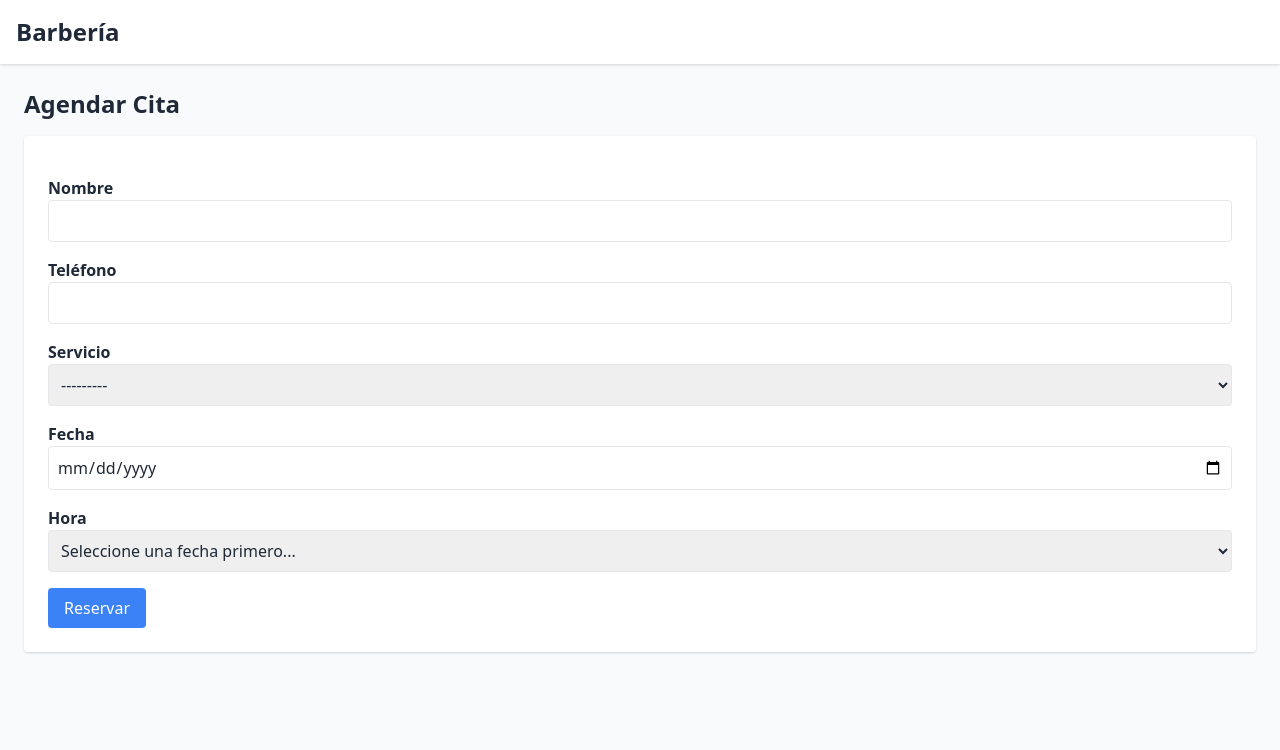
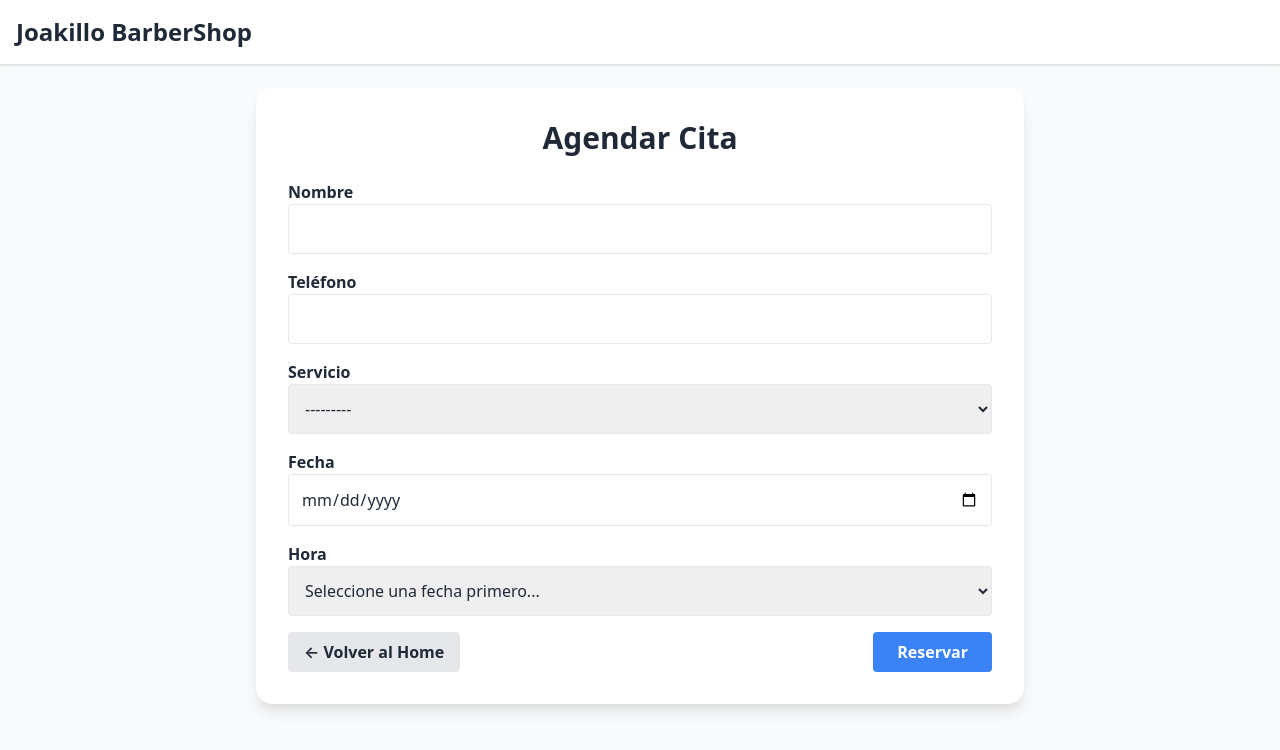
Before and after one commit to benjamonHatake/barberia_web, a Django app: page /agendar/ in a window 1280 px wide. Shown: the top 750 px of the page. Run offline with Django 5.2, Linux system fonts and the light colour scheme; data that the repository does not hold is empty; some libraries are stand-ins or nearby versions.

Commit message:
Mejora estilo y funcionalidad de agendar

```diff
--- a/agenda/templates/agenda/agendar.html
+++ b/agenda/templates/agenda/agendar.html
@@ -1,72 +1,75 @@
 {% extends 'agenda/base.html' %}
+{% load widget_tweaks %}
 
 {% block title %}Agendar Cita{% endblock %}
 
 {% block content %}
-<h2 class="text-2xl font-bold mb-4">Agendar Cita</h2>
+<div class="max-w-3xl mx-auto bg-white shadow-lg rounded-2xl p-8">
 
-<!-- Mensaje de éxito o error -->
+    <h2 class="text-3xl font-bold mb-6 text-center">Agendar Cita</h2>
+
     {% if messages %}
-<div id="mensaje-formulario" class="mb-6">
         {% for message in messages %}
-        <div class="p-4 rounded shadow text-white
-            {% if message.tags == 'success' %} bg-green-500 {% elif message.tags == 'error' %} bg-red-500 {% else %} bg-gray-500 {% endif %}">
+            <div
+                class="mb-4 p-4 rounded
+                       {% if message.tags == 'success' %} bg-green-100 text-green-800
+                       {% elif message.tags == 'error' %} bg-red-100 text-red-800
+                       {% else %} bg-gray-100 text-gray-800 {% endif %}"
+                id="mensaje-flotante"
+            >
                 {{ message }}
             </div>
         {% endfor %}
-</div>
     {% endif %}
 
-<form method="post" class="bg-white p-6 rounded shadow space-y-4">
+    <form method="post" class="space-y-4">
         {% csrf_token %}
 
-    <!-- Nombre del cliente -->
         <div>
             <label class="font-semibold">Nombre</label>
-        {{ form.nombre_cliente }}
+            {{ form.nombre_cliente|add_class:"border rounded p-3 w-full" }}
         </div>
 
-    <!-- Teléfono -->
         <div>
             <label class="font-semibold">Teléfono</label>
-        {{ form.telefono }}
+            {{ form.telefono|add_class:"border rounded p-3 w-full" }}
         </div>
 
-    <!-- Servicio -->
         <div>
             <label class="font-semibold">Servicio</label>
-        {{ form.servicio }}
+            {{ form.servicio|add_class:"border rounded p-3 w-full" }}
         </div>
 
-    <!-- Fecha -->
         <div>
             <label class="font-semibold">Fecha</label>
-        {{ form.fecha }}
+            {{ form.fecha|add_class:"border rounded p-3 w-full" }}
         </div>
 
-    <!-- Hora disponible -->
         <div>
             <label class="font-semibold">Hora</label>
-        <select id="horas-disponibles" name="hora" class="border rounded p-2 w-full">
+            <select id="horas-disponibles" name="hora" class="border rounded p-3 w-full">
                 <option value="">Seleccione una fecha primero...</option>
             </select>
         </div>
 
-    <button type="submit" class="bg-blue-500 text-white px-4 py-2 rounded hover:bg-blue-600">
+        <div class="flex justify-between items-center">
+            <a href="/" class="inline-flex items-center px-4 py-2 bg-gray-200 hover:bg-gray-300 rounded font-semibold">
+                &#8592; Volver al Home
+            </a>
+
+            <button type="submit" class="bg-blue-500 hover:bg-blue-600 text-white font-semibold px-6 py-2 rounded">
                 Reservar
             </button>
+        </div>
     </form>
+</div>
 
 <script>
 document.addEventListener("DOMContentLoaded", function () {
-
-    // Mensaje desaparece después de 4 segundos
-    const mensaje = document.getElementById("mensaje-formulario");
+    // Mensaje flotante desaparece después de 4 segundos
+    const mensaje = document.getElementById("mensaje-flotante");
     if (mensaje) {
-        setTimeout(() => {
-            mensaje.classList.add("opacity-0", "transition", "duration-500");
-            setTimeout(() => mensaje.remove(), 500);
-        }, 4000);
+        setTimeout(() => mensaje.remove(), 4000);
     }
 
     // Selección de horas
@@ -75,17 +78,14 @@ document.addEventListener("DOMContentLoaded", function () {
 
     fechaInput.addEventListener("change", function () {
         const fecha = this.value;
-
         fetch(`/api/horas-disponibles/?fecha=${fecha}`)
             .then(response => response.json())
             .then(data => {
                 selectHoras.innerHTML = "";
-
                 if (data.horarios.length === 0) {
                     selectHoras.innerHTML = `<option value="">No hay horas disponibles</option>`;
                     return;
                 }
-
                 data.horarios.forEach(hora => {
                     selectHoras.innerHTML += `<option value="${hora}">${hora}</option>`;
                 });
--- a/agenda/templates/agenda/base.html
+++ b/agenda/templates/agenda/base.html
@@ -5,14 +5,14 @@
 <head>
     <meta charset="UTF-8">
     <meta name="viewport" content="width=device-width, initial-scale=1.0">
-    <title>Barbería Joakillo</title>
+    <title>Joakillo BarberShop</title>
     <link href="https://cdn.jsdelivr.net/npm/tailwindcss@2.2.19/dist/tailwind.min.css" rel="stylesheet">
 </head>
 <body class="bg-gray-50 text-gray-800">
 
     <!-- NAV -->
     <nav class="bg-white shadow p-4">
-        <h1 class="text-2xl font-bold">Barbería</h1>
+        <h1 class="text-2xl font-bold">Joakillo BarberShop</h1>
     </nav>
 
     <!-- CONTENIDO -->
--- a/core/settings.py
+++ b/core/settings.py
@@ -32,6 +32,7 @@ INSTALLED_APPS = [
     'theme',
     'crispy_forms',
     'crispy_tailwind',
+    'widget_tweaks',
 
 ]
 
```
Also changed, not shown: agenda/templates/agenda/home.html (+26 -37 lines). Lines whose indentation alone changed are shown as unchanged.
